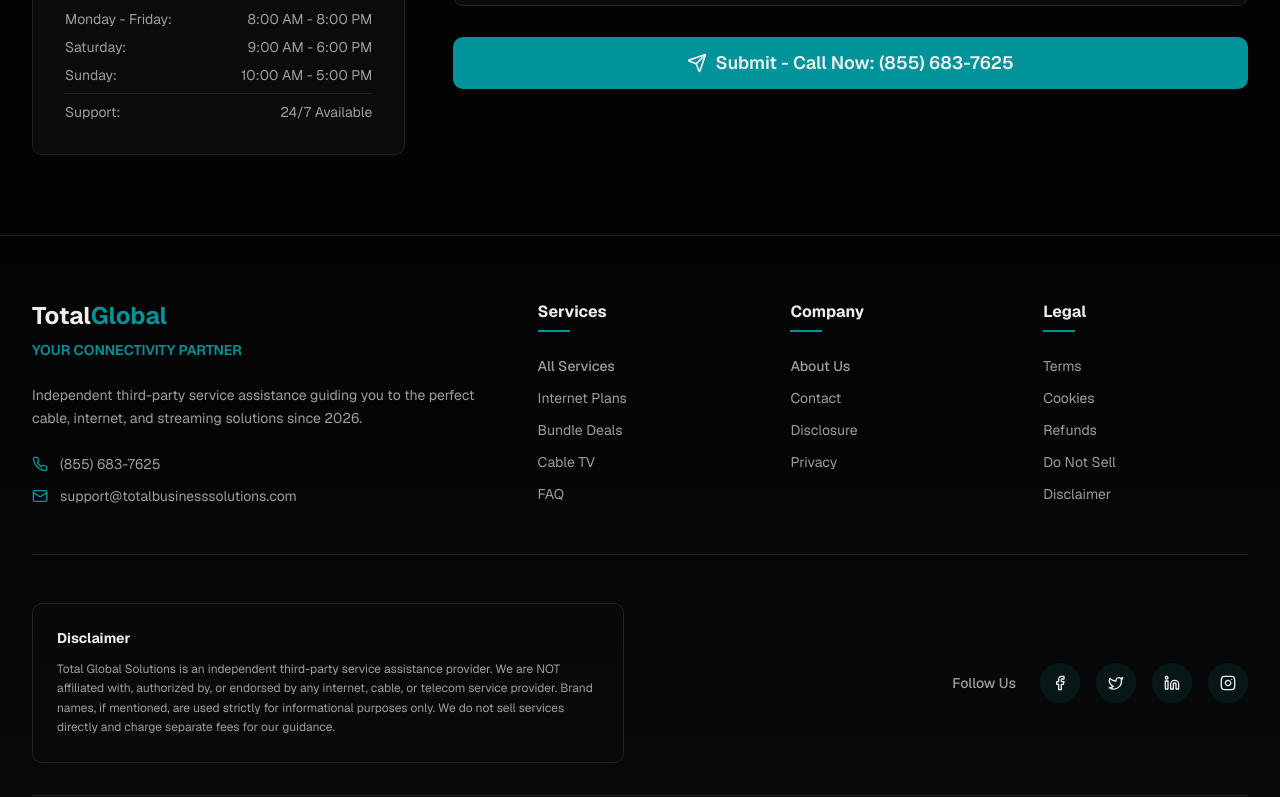
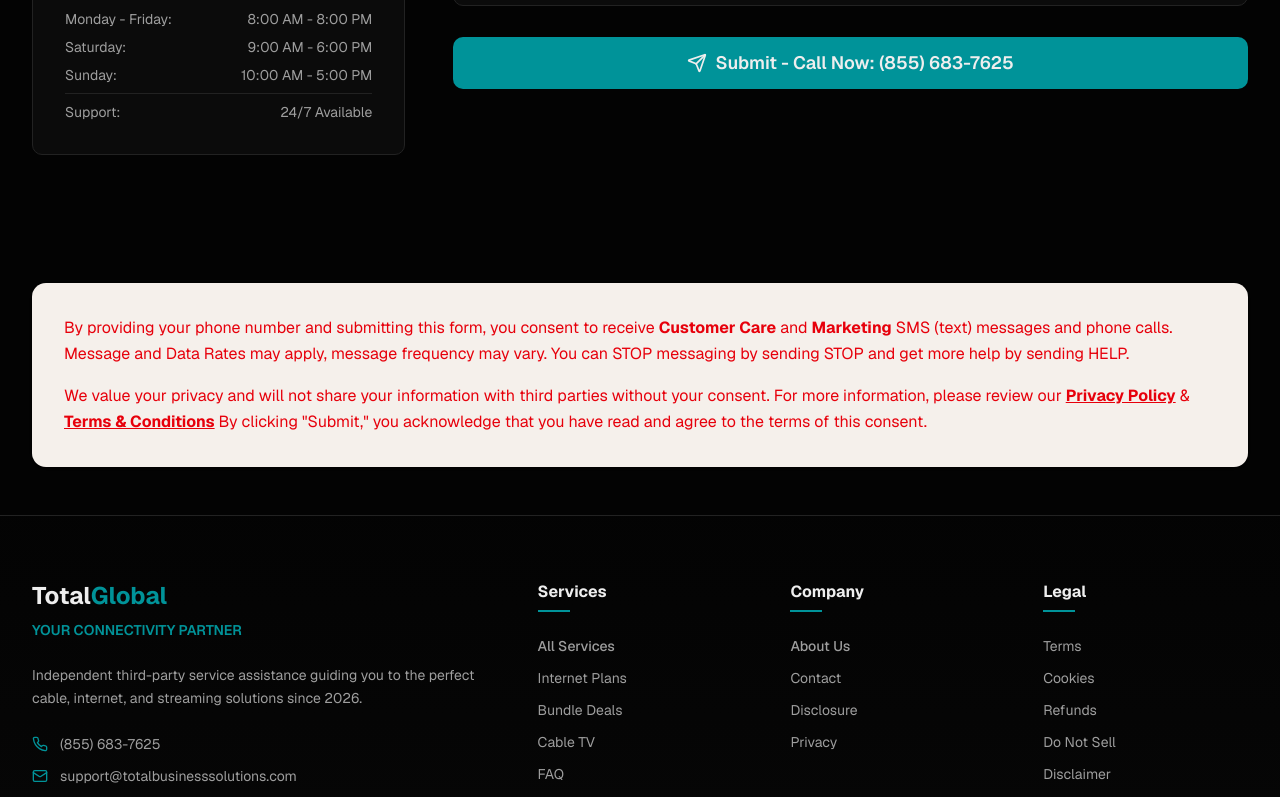
Before and after one commit to totalglobesolution/totalglobe, a Next.js app: page /contact in a window 1280 px wide. Shown: the part 944-1741 px from the top of the page. Built offline with nearby package versions, Linux system fonts and the light colour scheme.

Commit message:
Add consent message section to contact page

```diff
--- a/app/contact/page.tsx
+++ b/app/contact/page.tsx
@@ -30,6 +30,19 @@ export default function ContactPage() {
           </div>
         </div>
       </div>
+
+      {/* Consent Message Section */}
+      <section className="max-w-7xl mx-auto px-4 sm:px-6 lg:px-8 py-12">
+        <div className="bg-[#f5f0eb] dark:bg-slate-800 rounded-xl p-8 shadow-sm">
+          <p className="text-red-600 dark:text-red-400 text-base leading-relaxed">
+            By providing your phone number and submitting this form, you consent to receive <span className="font-bold">Customer Care</span> and <span className="font-bold">Marketing</span> SMS (text) messages and phone calls. Message and Data Rates may apply, message frequency may vary. You can STOP messaging by sending STOP and get more help by sending HELP.
+          </p>
+          <p className="text-red-600 dark:text-red-400 text-base leading-relaxed mt-4">
+            We value your privacy and will not share your information with third parties without your consent. For more information, please review our <a href="/privacy" className="underline font-bold hover:text-red-700 dark:hover:text-red-300 transition-colors">Privacy Policy</a> & <a href="/terms" className="underline font-bold hover:text-red-700 dark:hover:text-red-300 transition-colors">Terms & Conditions</a> By clicking "Submit," you acknowledge that you have read and agree to the terms of this consent.
+          </p>
+        </div>
+      </section>
+
       <Footer />
     </main>
   )
```
